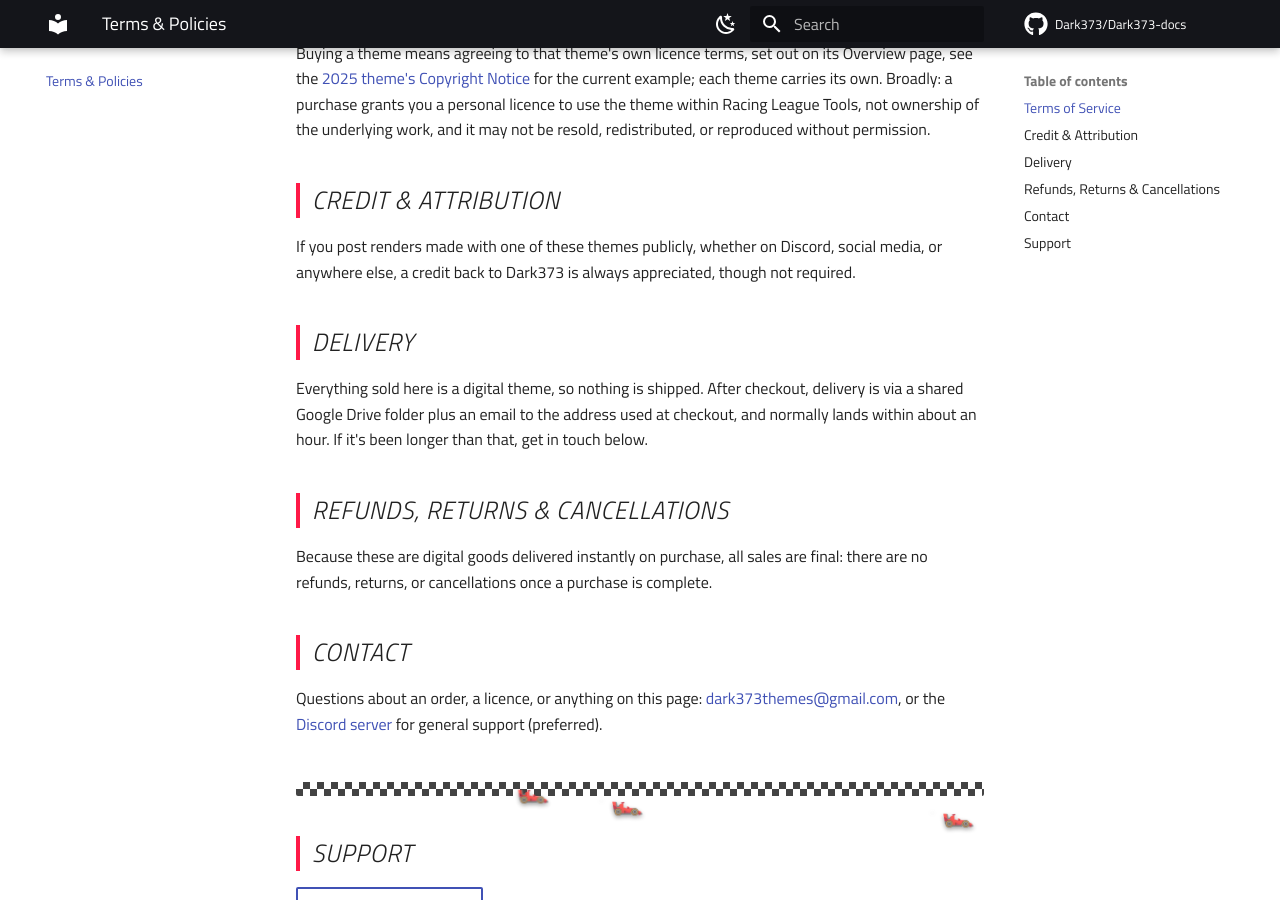
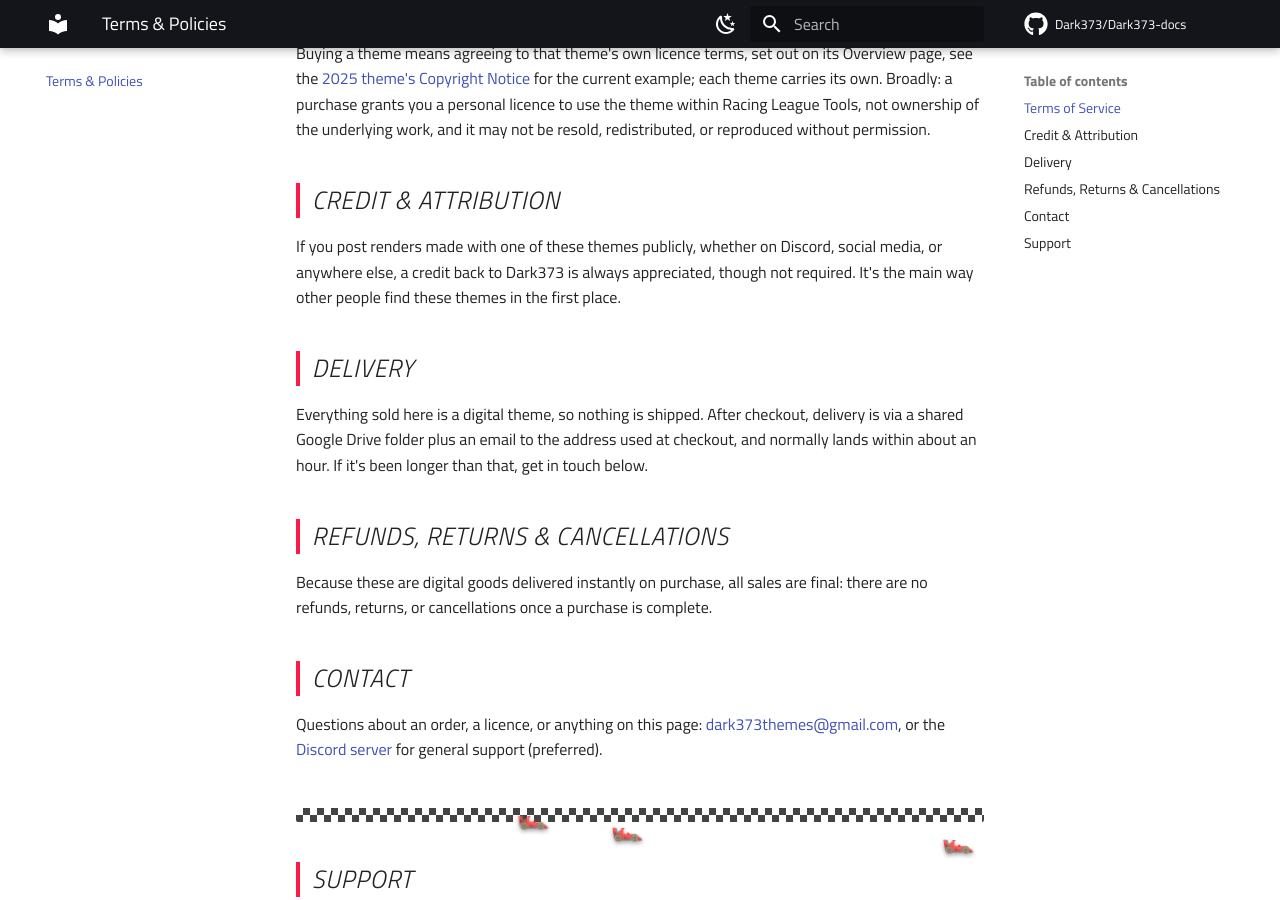
Before and after one commit to Dark373/Dark373-docs, an MkDocs documentation site: the page built from docs/policies.md, in a window 1280 px wide and 900 px high, scrolled down 350 px. Built offline with MkDocs 1.6.1 and Material for MkDocs 9.7.7, drawn with Linux system fonts in a browser that asks for light colours; comment, search, counter and statistics services are not loaded.

Commit message:
Note why crediting matters: it's how people discover these themes
Small addition to the Credit & Attribution note - the ask isn't just politeness, it's genuinely the main way word spreads.

Co-Authored-By: Claude Sonnet 5 <noreply@anthropic.com>

Claude-Session: https://claude.ai/code/session_01WEWdRkUQPkz2PnDqHzXaDT

```diff
--- a/docs/policies.md
+++ b/docs/policies.md
@@ -16,7 +16,8 @@ without permission.
 
 If you post renders made with one of these themes publicly, whether on
 Discord, social media, or anywhere else, a credit back to Dark373 is
-always appreciated, though not required.
+always appreciated, though not required. It's the main way other people
+find these themes in the first place.
 
 ## Delivery {: .f1-heading }
 
```
